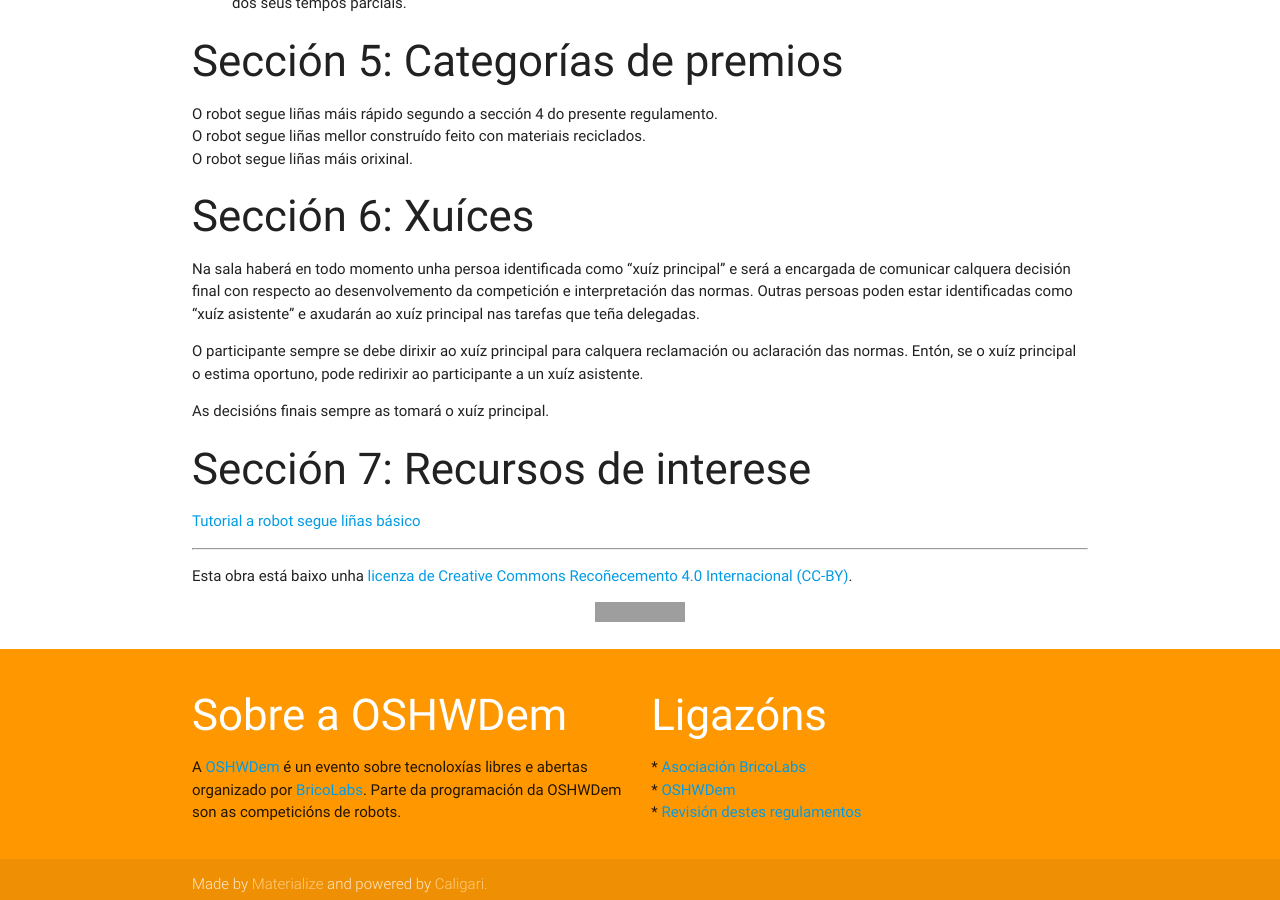
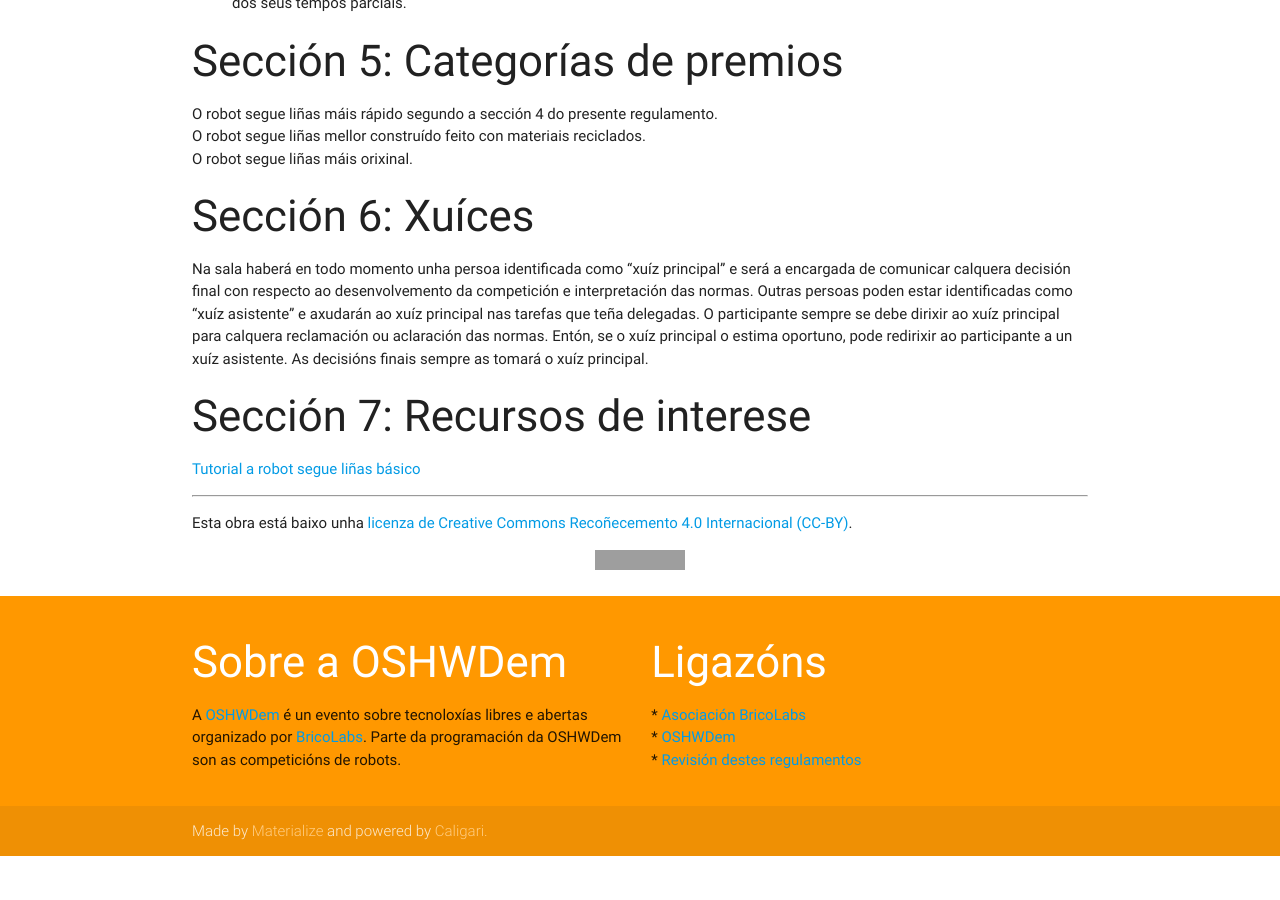
Before and after one commit to brico-labs/Regulamentos, a Jekyll site: the page built from seguelinhas.md, in a window 1280 px wide and 900 px high, scrolled down 1594 px. Built offline with Jekyll 4.4.1, drawn with Linux system fonts in a browser that asks for light colours; nearby versions of some CDN libraries; after the commit the page ends 2450 px from its top, so only the background shows below that; some of the changed lines change nothing that is shown; some of the changed text lies outside the part shown; grey boxes are pictures that could not be loaded.

Commit message:
correción formato

```diff
--- a/seguelinhas.md
+++ b/seguelinhas.md
@@ -1,9 +1,9 @@
 ---
 layout: regulamento
-title: Regulamento de Segueliñas
+title: Regulamento de Segue liñas
 ---
 
-# Regulamento de Segueliñas
+# Regulamento de Segue liñas
 
   - Revisión 1 (2015): vixente OSHWDem 2015
 
@@ -45,16 +45,15 @@ As medidas e percorrido do circuíto no se darán a coñecer até o comezo da pr
 
 ### Sección 5: Categorías de premios
 
-* O robot segue liñas máis rápido segundo a sección 4 do presente regulamento.
-* O robot segue liñas mellor construído feito con materiais reciclados.
-* O robot segue liñas máis orixinal.
+ * O robot segue liñas máis rápido segundo a sección 4 do presente regulamento.
+ * O robot segue liñas mellor construído feito con materiais reciclados.
+ * O robot segue liñas máis orixinal.
 
 ### Sección 6: Xuíces
 
-Na sala haberá en todo momento unha persoa identificada como “xuíz principal” e será a encargada de comunicar calquera decisión final con respecto ao desenvolvemento da competición e interpretación das normas. Outras persoas poden estar identificadas como “xuíz asistente” e axudarán ao xuíz principal nas tarefas que teña delegadas.
-
+Na sala haberá en todo momento unha persoa identificada como “xuíz principal” e será a encargada de comunicar calquera decisión final con respecto ao desenvolvemento da competición e interpretación das normas.
+Outras persoas poden estar identificadas como “xuíz asistente” e axudarán ao xuíz principal nas tarefas que teña delegadas.
 O participante sempre se debe dirixir ao xuíz principal para calquera reclamación ou aclaración das normas. Entón, se o xuíz principal o estima oportuno, pode redirixir ao participante a un xuíz asistente.
-
 As decisións finais sempre as tomará o xuíz principal.
 
 ### Sección 7: Recursos de interese
```
